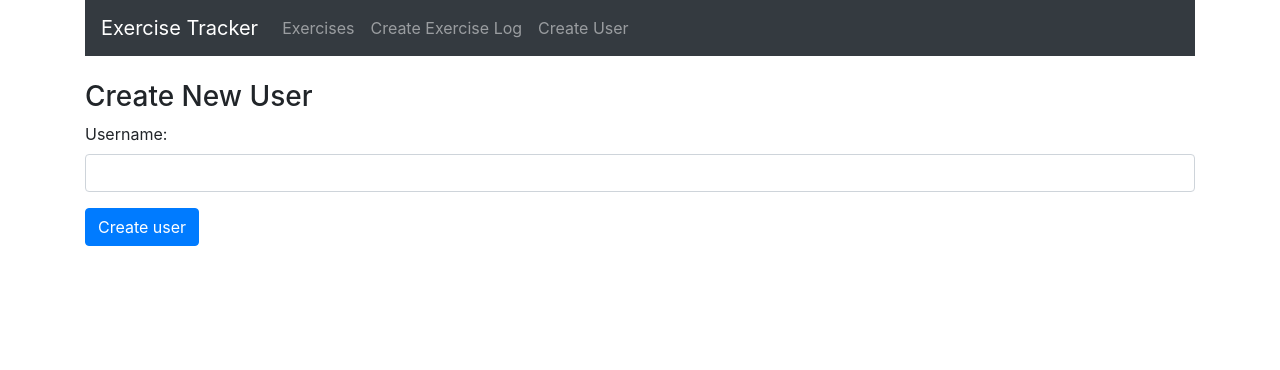
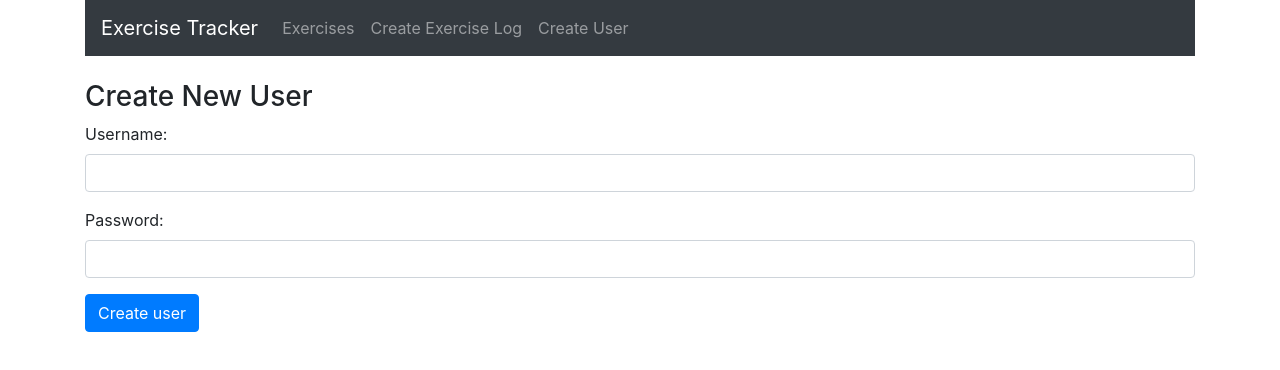
Before and after one commit to JCode918/Exercise_Tracker, a React (Create React App) app: page /user in a window 1280 px wide. Shown: the top 370 px of the page. Built offline with nearby package versions, Linux system fonts and the light colour scheme.

Commit message:
Updated User to require a password

```diff
--- a/src/components/create-user.component.jsx
+++ b/src/components/create-user.component.jsx
@@ -6,9 +6,11 @@ export default class CreateUsers extends Component {
         super(props);
 
         this.state = {
-            username: ''
+            username: '',
+            password: ''
         }
         this.onChangeUsername = this.onChangeUsername.bind(this);
+        this.onChangePassword = this.onChangePassword.bind(this);
         this.onSubmit = this.onSubmit.bind(this);
 
     }
@@ -16,6 +18,13 @@ export default class CreateUsers extends Component {
     onChangeUsername(e) {
         this.setState({
             username: e.target.value
+
+        })
+    }
+
+    onChangePassword(e) {
+        this.setState({
+            password: e.target.value
         })
     }
 
@@ -23,14 +32,16 @@ export default class CreateUsers extends Component {
         e.preventDefault();
 
         const user = {
-            username: this.state.username
+            username: this.state.username,
+            password: this.state.password
         }
         console.log(user)
         axios.post('http://localhost:5000/users/add', user)
-        .then(res => console.log(res.data))
+            .then(res => console.log(res.data)).catch(err => console.log('Error: ' + err));
 
         this.setState({
-            username: ''
+            username: '',
+            password: ''
         })
     }
     render() {
@@ -47,6 +58,14 @@ export default class CreateUsers extends Component {
                             onChange={this.onChangeUsername} />
                     </div>
                     <div className="form-group">
+                        <label>Password:</label>
+                        <input type="password"
+                            required
+                            className="form-control"
+                            value={this.state.password}
+                            onChange={this.onChangePassword} />
+                    </div>
+                    <div className="form-group">
                         <input type="submit" value="Create user" className="btn btn-primary" />
                     </div>
                 </form>
```
Also changed, not shown: 2 other files (tests, documents, lock files or other folders).
